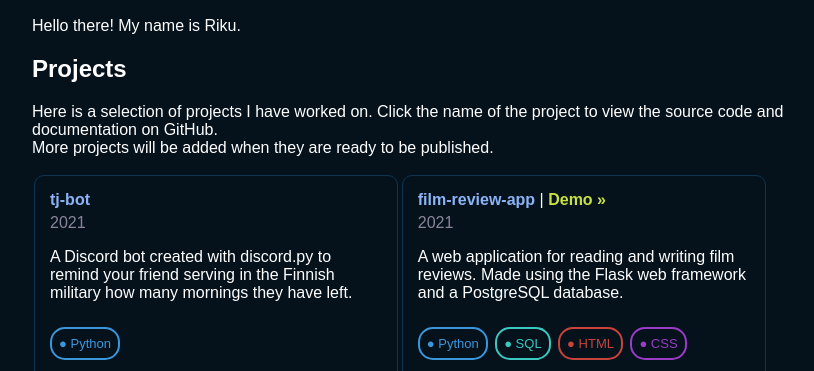
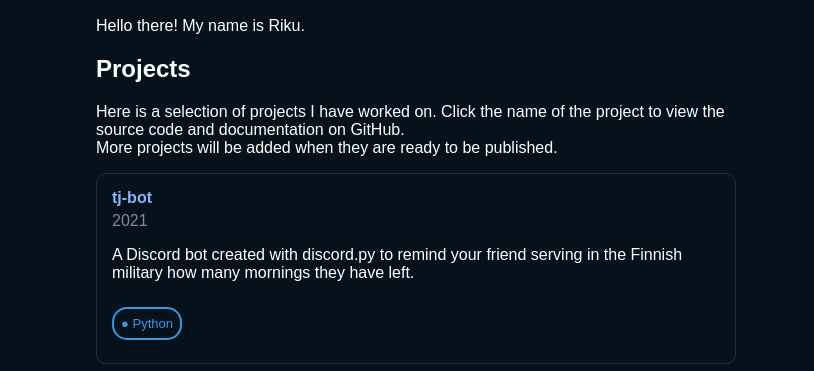
Before and after one commit to rikurauhala/rauhala.io-old, a plain HTML site: page docs/index.html in a window 1280 px wide. Shown: the part 509-880 px from the top of the page, without its empty margins (224-1038 px from the left). Drawn offline with Linux system fonts and the light colour scheme.

Commit message:
Keep the same project container layout for all screen widths

```diff
--- a/docs/css/style.css
+++ b/docs/css/style.css
@@ -133,12 +133,6 @@ footer {
 
 @media only screen and (min-width: 992px) {
   body {
-    max-width: 60%;
-  }
-
-  .project {
-    float: left;
-    margin: 2px;
-    width: 43.2%;
+    max-width: 50%;
   }
 }
```
